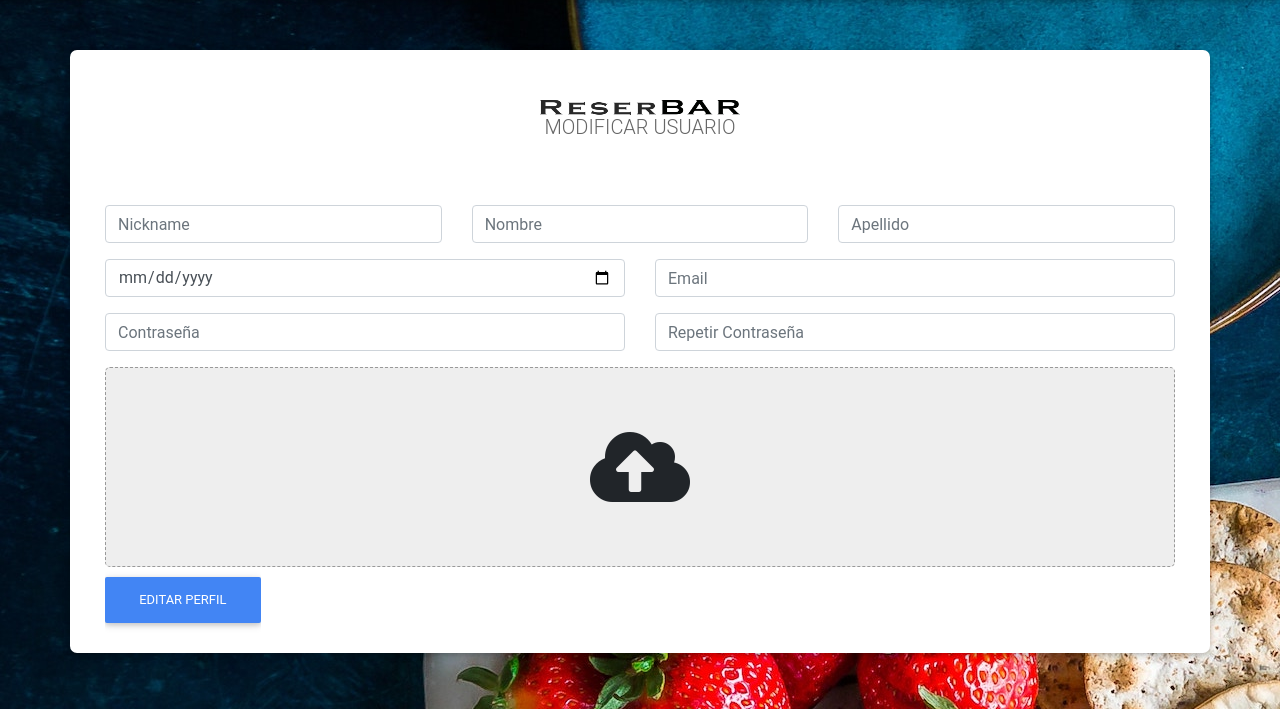
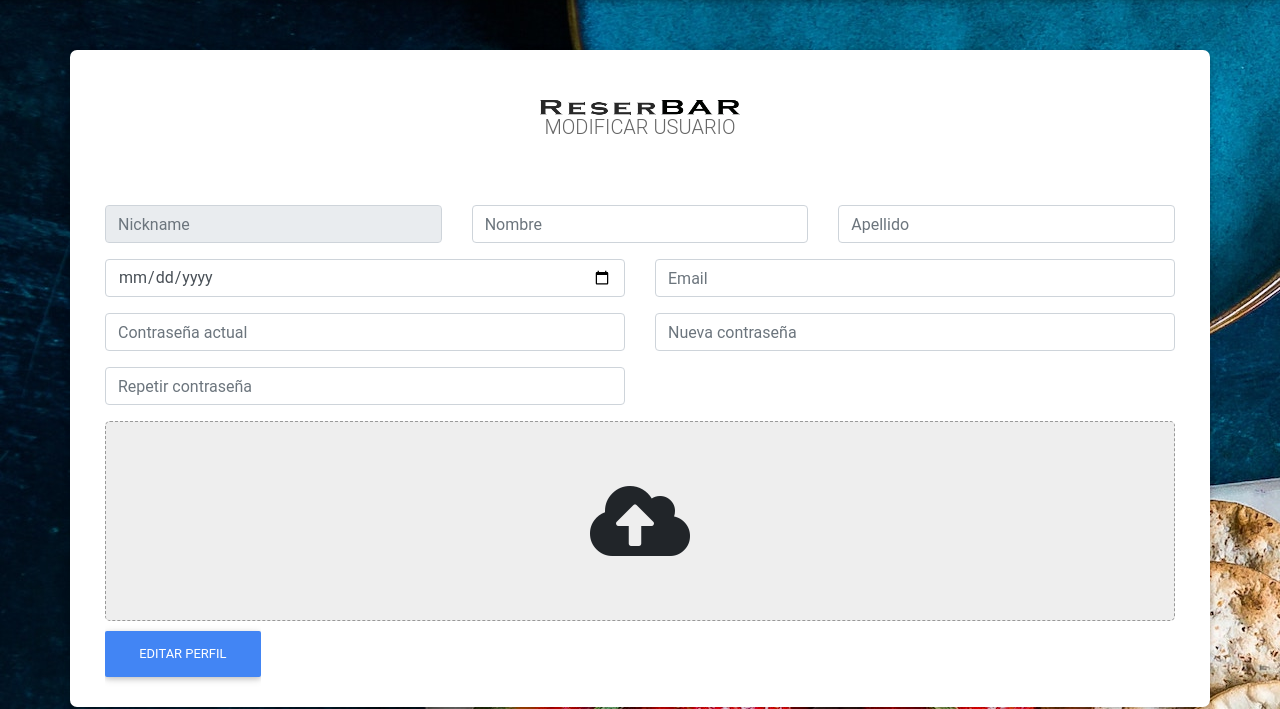
Before and after one commit to Pecaalta/PHP, a CodeIgniter app: page /database/index.php/usuario/editar/1 in a window 1280 px wide. Shown: the part 91-800 px from the top of the page. Run offline with CodeIgniter, Linux system fonts and the light colour scheme; data that the repository does not hold is empty; some libraries are stand-ins or nearby versions.

Commit message:
progreso (falta)

```diff
--- a/application/views/editar-cliente.php
+++ b/application/views/editar-cliente.php
@@ -113,13 +113,13 @@
 
 <body>
     <div class="container">
-        <form action="<?php echo base_url(); ?>registro/post_cliente" method="post" enctype='multipart/form-data' class="box m-t-50px row z-depth-1">
+        <form action="<?php echo base_url(); ?>registro/editar_cliente" method="post" enctype='multipart/form-data' class="box m-t-50px row z-depth-1">
             <div class="col-12 form-group">
                 <img class="logo" src="<?php echo base_url(); ?>/public/img/logo.png" alt="" srcset="">
                 <h3>Modificar usuario</h3>
             </div>
             <div class="col-4 form-group">
-                <input class="form-control" type="text" name="nickname" value="<?php echo $user["nickname"] ?>" placeholder="Nickname">
+                <input class="form-control" type="text" name="nickname" value="<?php echo $user["nickname"] ?>" placeholder="Nickname" disabled>
             </div>
             <div class="col-4 form-group">
                 <input class="form-control" type="text" name="nombre" value="<?php echo $user["nombre"] ?>" placeholder="Nombre">
@@ -134,10 +134,13 @@
                 <input class="form-control" type="text" name="email" value="<?php echo $user["email"] ?>" placeholder="Email">
             </div>
             <div class="col-6 form-group">
-                <input class="form-control" type="password" name="password" placeholder="Contraseña">
+                <input class="form-control" type="password" name="oldpassword" placeholder="Contraseña actual">
             </div>
             <div class="col-6 form-group">
-                <input class="form-control" type="password" name="repassword" placeholder="Repetir Contraseña">
+                <input class="form-control" type="password" name="password" placeholder="Nueva contraseña">
+            </div>
+            <div class="col-6 form-group">
+                <input class="form-control" type="password" name="repassword" placeholder="Repetir contraseña">
             </div>
             <div class="col-12">
                 <div id="drop_file_zone" ondrop="upload_file(event)" ondragover="return false">
@@ -150,7 +153,7 @@
             </div>
            <!-- <div class="col-12">
                 <p class="error"><?php echo $msg; ?></p>
-            </div>-->
+            </div> -->
             <div class="col-12">
                 <input class="margin-auto btn btn-primary m-b-15px" type="submit" value="Editar perfil">
             </div>
```
Also changed, not shown: application/controllers/registro.php (+27 -0 lines).
